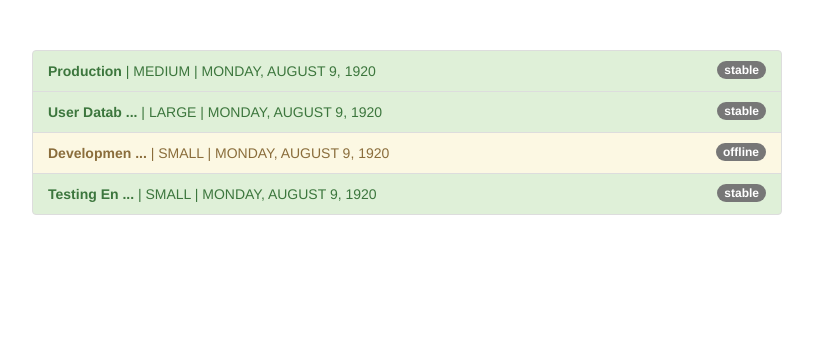
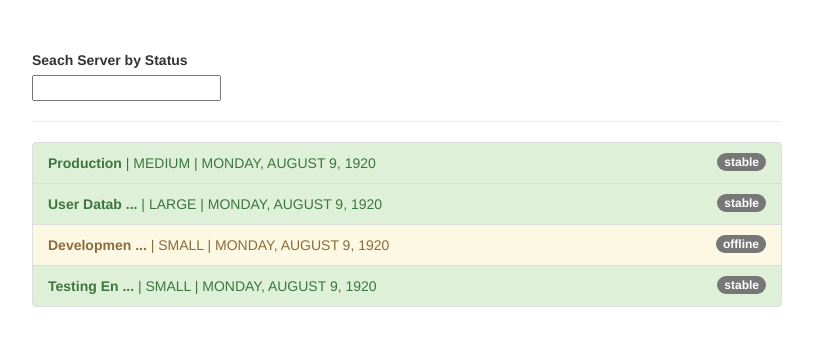
Before and after one commit to melarenina/Pipes, an Angular app: page / in a window 1280 px wide. Shown: the top 346 px of the page, without its empty margins (233-1046 px from the left). Built offline with nearby package versions, Linux system fonts and the light colour scheme.

Commit message:
Example: Creating a Filter Pipe

```diff
--- /dev/null
+++ b/src/app/Pipes/filter.pipe.ts
@@ -0,0 +1,24 @@
+import { Pipe, PipeTransform } from '@angular/core';
+
+@Pipe({
+  name: 'filter'
+})
+export class FilterPipe implements PipeTransform {
+
+  transform(value: any, filterString: string, propName: string): any {
+    if (value.lengt === 0 || filterString === ''){
+      return value;
+    }
+
+    const resultArray = [];
+
+    for ( const item of value ) {
+      if ( item[propName] === filterString ){
+        resultArray.push(item);
+      }
+    }
+
+    return resultArray;
+  }
+
+}
--- a/src/app/app.component.html
+++ b/src/app/app.component.html
@@ -1,10 +1,14 @@
 <div class="container">
   <div class="row">
     <div class="col-xs-12 col-sm-10 col-md-8 col-sm-offset-1 col-md-offset-2">
+      <label for="serverStatus">Seach Server by Status</label>
+      <br />
+      <input type="text" id="serverStatus" name="serverStatus" [(ngModel)]="filteredStatus">
+      <hr>
       <ul class="list-group">
         <li
           class="list-group-item"
-          *ngFor="let server of servers"
+          *ngFor="let server of servers | filter:filteredStatus:'status'"
           [ngClass]="getStatusClasses(server)">
           <span
             class="badge">
--- a/src/app/app.component.ts
+++ b/src/app/app.component.ts
@@ -6,6 +6,9 @@
   styleUrls: ['./app.component.css']
 })
 export class AppComponent {
+
+  filteredStatus = '';
+
   servers = [
     {
       instanceType: 'medium',
--- a/src/app/app.module.ts
+++ b/src/app/app.module.ts
@@ -4,11 +4,13 @@
 
 import { AppComponent } from './app.component';
 import { ShortenPipe } from './Pipes/shorten.pipe';
+import { FilterPipe } from './Pipes/filter.pipe';
 
 @NgModule({
   declarations: [
     AppComponent,
-    ShortenPipe
+    ShortenPipe,
+    FilterPipe
   ],
   imports: [
     BrowserModule,
```
